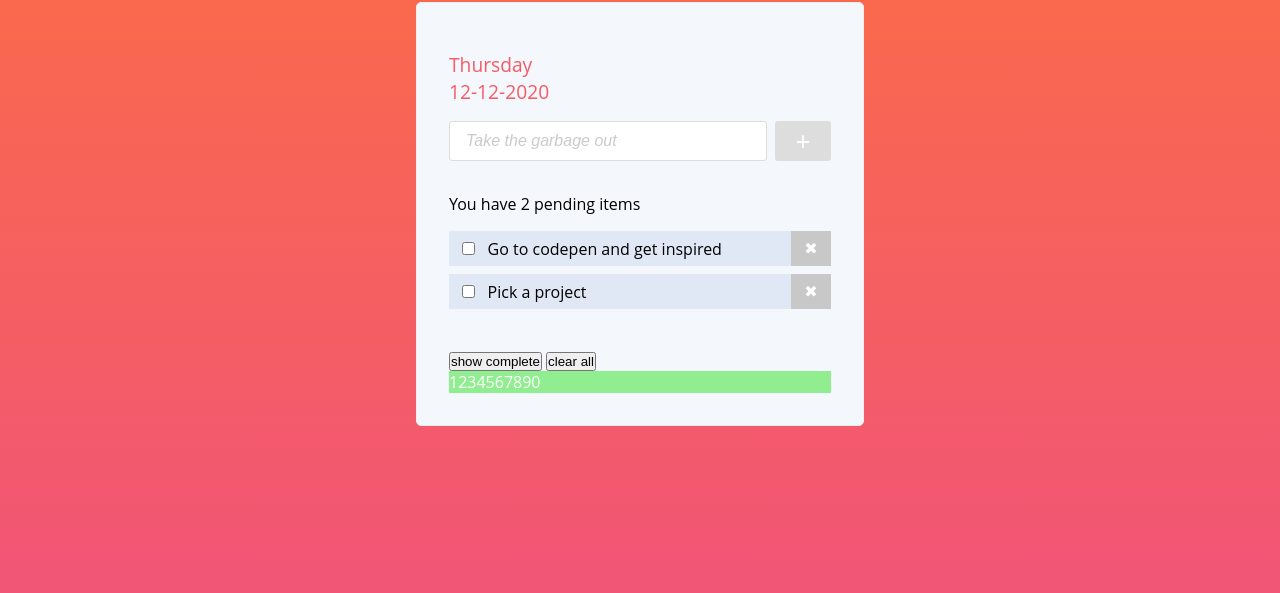
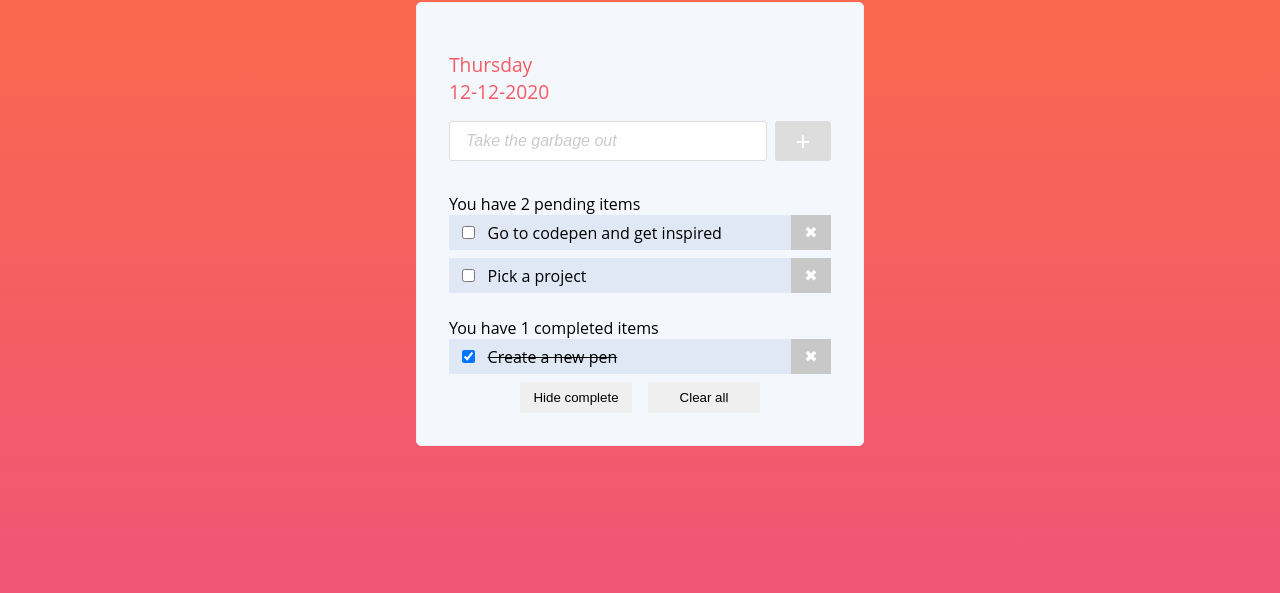
Before and after one commit to petert360/todo, a plain HTML site: page index.html in a window 1280 px wide. Shown: the part 73-666 px from the top of the page. Drawn offline with Linux system fonts and the light colour scheme.

Commit message:
Funkció bővítés, gombok formázása

```diff
--- a/css/styles.css
+++ b/css/styles.css
@@ -108,11 +108,11 @@ h1 {
     color: rgb(0, 0, 0);
 }
 
+.text__completed {
+    color: rgb(0, 0, 0);
+}
+
 /* generált ToDo lista formázása*/
-
-.todoList__container {
-    margin-bottom: 2rem;
-}
 
 .todo__div {
     background-color: rgb(224, 232, 245);
@@ -151,10 +151,50 @@ h1 {
     display: none;
 }
 
-.completed__section--show{
+.completed__section--show {
     display: flex;
+    flex-direction: column;
 }
 
+
+.todoCompleted__div {
+    background-color: rgb(224, 232, 245);
+    margin-bottom: .5rem;
+    display: flex;
+    align-items: center;
+    animation: fadeIn ease 1s;
+}
+.todoCompleted__span {
+    text-decoration: line-through;
+    color: rgb(0, 0, 0);
+    flex: 1 0 auto;
+}
+
+.todo__checkbox {
+    margin: 0 .8rem;
+    cursor: pointer;
+}
+
+
+/* Footer gombok beállításai*/
+.footer__buttons{
+    display: flex;
+    flex-direction: row;
+    justify-content: center;
+}
+
+.show__button, .clear__button{
+    width: 7rem;
+    padding: .5rem;
+    border: none;
+    margin: 0 .5rem;
+}
+
+.show__button:hover, .clear__button:hover{
+    border-bottom: 1px solid;
+}
+
+/* Animáció beállítások*/
 @keyframes fadeIn {
     0% {
         opacity: 0;
@@ -163,11 +203,3 @@ h1 {
         opacity: 1;
     }
 }
-
-.testdiv {
-    background-color: lightgreen;
-}
-
-.testdiv--alt {
-    background-color: blue;
-}
--- a/index.html
+++ b/index.html
@@ -24,23 +24,20 @@
 
             <section class="pending__section">
                 <div class="text__pending"></div>
-            </section>
-            <section class="todoList__container">
-                <!-- checkbox, text, deletebtn -->
+                <div class="todoList__container"></div>
             </section>
 
-            <section class="completed__section">
-                <div class="text__completed">123</div>
+            <section class="completed__section completed__section--show">
+                <div class="text__completed"></div>
                 <div class="todoCompletedList__container">
                     <!-- checkbox, text, deletebtn -->
                 </div>
             </section>
 
             <section class="footer__buttons">
-                <button class="show__button">show complete</button>
-                <button>clear all</button>
+                <button class="show__button">Hide complete</button>
+                <button class="clear__button">Clear all</button>
             </section>
-            <div class="testdiv">1234567890</div>
         </div>
     </main>
 
--- a/js/script.js
+++ b/js/script.js
@@ -1,5 +1,5 @@
 // Completed Lista mutatás boolean változója
-let completedShown = false;
+let completedShown = true;
 
 // dátum kezelés változói
 const todayElement = document.querySelector('.date__dayName');
@@ -7,6 +7,10 @@ const dateElement = document.querySelector('.date__numericDate');
 
 // Pendig szövegmező változója
 const pendingDisplay = document.querySelector('.text__pending');
+
+// Pendig szövegmező változója
+const completedDisplay = document.querySelector('.text__completed');
+
 
 // todo lista container változója
 const todoListContainer = document.querySelector('.todoList__container');
@@ -19,11 +23,9 @@ const inputElement = document.querySelector('.add__input');
 const addBtnElement = document.querySelector('.add__button');
 addBtnElement.addEventListener('click', addBtnClickHandler);
 
-
 // show Complete gomb eseményfigyelő
 const showBtnElement = document.querySelector('.show__button');
 showBtnElement.addEventListener('click', showBtnClickHandler);
-
 
 // localStorageHandler - localStorage kezelő objektum
 const localStorageHandler = {
@@ -62,6 +64,14 @@ const dbHandler = {
         return num;
     },
 
+    getNumberOfCompleted: function () {
+        let num = 0;
+        todoDB.forEach(item => {
+            if (item.done) num += 1;
+        })
+        return num;
+    },
+
     // dbHandler.addTodo(obj)
     // hozzáadja a todoDB-hez és tárolja a localStorage-ben a változást
     addTodo: function (todo) {
@@ -83,6 +93,7 @@ const dbHandler = {
         })
         localStorageHandler.store(todoDB);
         displayPendingTodos();
+        displayCompletedTodos();
     },
 
     //  dbHandler.completeTodo(str)
@@ -92,10 +103,28 @@ const dbHandler = {
         todoDB.forEach((item, index) => {
             if (item.todo === todo) {
                 todoDB[index].done = true;
+                dbListHandler.addToCompletedList(todoDB[index]);
             }
         })
         localStorageHandler.store(todoDB);
         displayPendingTodos();
+        displayCompletedTodos();
+    },
+
+    // dbHandler.unCompleteTodo(str)
+    // megkeresi a tömb elemei között a megadott stringet és annak az elemnek
+    // a done állapotát false-ra állítja, majd tárol és megjelenít
+
+    unCompleteTodo: function (todo) {
+        todoDB.forEach((item, index) => {
+            if (item.todo === todo) {
+                todoDB[index].done = false;
+                dbListHandler.addToList(todoDB[index]);
+            }
+        })
+        localStorageHandler.store(todoDB);
+        displayPendingTodos();
+        displayCompletedTodos();
     }
 }
 
@@ -109,12 +138,15 @@ const dbListHandler = {
             } else {
                 createCompletedListElement(item);
             }
-
         });
     },
     // addToList() - a PENDING listához hozzáadás
     addToList: function (todo) {
         createListElement(todo);
+    },
+    // addToCompletedList() - a COMPLETED listához hozzáadás
+    addToCompletedList: function (todo) {
+        createCompletedListElement(todo);
     },
 }
 
@@ -142,6 +174,13 @@ function displayPendingTodos() {
     pendingDisplay.innerHTML = `You have ${num} pending items`;
 }
 
+// a todoDB-ből kiírja a completed státuszben lévő elememket
+function displayCompletedTodos() {
+    let num = dbHandler.getNumberOfCompleted();
+    completedDisplay.innerHTML = `You have ${num} completed items`;
+}
+
+
 // gomb lenyomására az input mező tartamát kiírjuk a console-ra
 function addBtnClickHandler() {
     input = inputElement.value;
@@ -154,7 +193,7 @@ function addBtnClickHandler() {
 }
 
 
-// gomb lenyomásása a colmpleted list megjelenítése
+// gomb lenyomásása a completed list megjelenítése
 function showBtnClickHandler() {
     if (completedShown) {
         todoCompletedContainer.classList.remove('completed__section--show');
@@ -184,9 +223,12 @@ function createDiv(divName) {
 }
 
 // Checkbox elem generálása
-function createCheckbox() {
+function createCheckbox(dbObject) {
     const checkboxElement = document.createElement('input');
     checkboxElement.type = 'checkbox';
+    if (dbObject.done) {
+        checkboxElement.checked = true;
+    }
     checkboxElement.className = 'todo__checkbox';
     checkboxElement.addEventListener('click', ev => {
         if (checkboxElement.checked === true) {
@@ -195,7 +237,9 @@ function createCheckbox() {
             dbHandler.completeTodo(todo);
         }
         else {
-            document.querySelector('.testdiv').classList.remove('testdiv--alt');
+            let todo = ev.target.nextSibling.innerText;
+            ev.target.parentElement.remove();
+            dbHandler.unCompleteTodo(todo);
         };
     });
     return checkboxElement;
@@ -205,6 +249,14 @@ function createCheckbox() {
 function createSpan(dbObject) {
     const spanElement = document.createElement('span');
     spanElement.className = 'todo__span';
+    spanElement.innerText = dbObject.todo;
+    return spanElement;
+}
+
+// Áthúzott Span elem generálása
+function createCompletedSpan(dbObject) {
+    const spanElement = document.createElement('span');
+    spanElement.className = 'todoCompleted__span';
     spanElement.innerText = dbObject.todo;
     return spanElement;
 }
@@ -229,7 +281,7 @@ function createListElement(dbObject) {
     // DIV
     const todoDiv = createDiv('todo__div');
     // CHECKBOX
-    const checkboxElement = createCheckbox();
+    const checkboxElement = createCheckbox(dbObject);
     // SPAN
     const spanElement = createSpan(dbObject);
     // DELETEBTN
@@ -243,17 +295,25 @@ function createListElement(dbObject) {
 }
 
 function createCompletedListElement(dbObject) {
-    /*    todoListContainer.appendChild(todoDiv);
-        todoDiv.appendChild(checkboxElement);
-        todoDiv.appendChild(spanElement);
-        todoDiv.appendChild(deleteBtnElement);*/
+    // DIV
+    const todoCompletedDiv = createDiv('todoCompleted__div');
+    // CHECKBOX
+    const checkboxElement = createCheckbox(dbObject);
+    // SPAN
+    const spanElement = createCompletedSpan(dbObject);
+    // DELETEBTN
+    const deleteBtnElement = createDeleteBtnElement();
+
+    todoCompletedContainer.appendChild(todoCompletedDiv);
+    todoCompletedDiv.appendChild(checkboxElement);
+    todoCompletedDiv.appendChild(spanElement);
+    todoCompletedDiv.appendChild(deleteBtnElement);
 }
 
 /* --- JS INIT --- */
 // A dátum kiírása
 todayElement.innerHTML = dateHandler.getCurrentDay();
 dateElement.innerHTML = dateHandler.getCurrentDate();
-
 
 // DB változó: olyan tömb, ami objektumokat tárol
 // a LS-ban tárolt lista betöltése
@@ -262,6 +322,7 @@ todoDB = localStorageHandler.read('todo');
 if (todoDB != null && todoDB && Array.isArray(todoDB)) {
     // A pending elemek számának kiírása
     displayPendingTodos();
+    displayCompletedTodos();
     dbListHandler.displayTodoList();
 } else {
     // https://www.freecodecamp.org/news/javascript-array-of-objects-tutorial-how-to-create-update-and-loop-through-objects-using-js-array-methods/
@@ -271,5 +332,6 @@ if (todoDB != null && todoDB && Array.isArray(todoDB)) {
         { todo: 'Create a new pen', done: true },
     ];
     displayPendingTodos();
+    displayCompletedTodos();
     dbListHandler.displayTodoList();
 }
```
